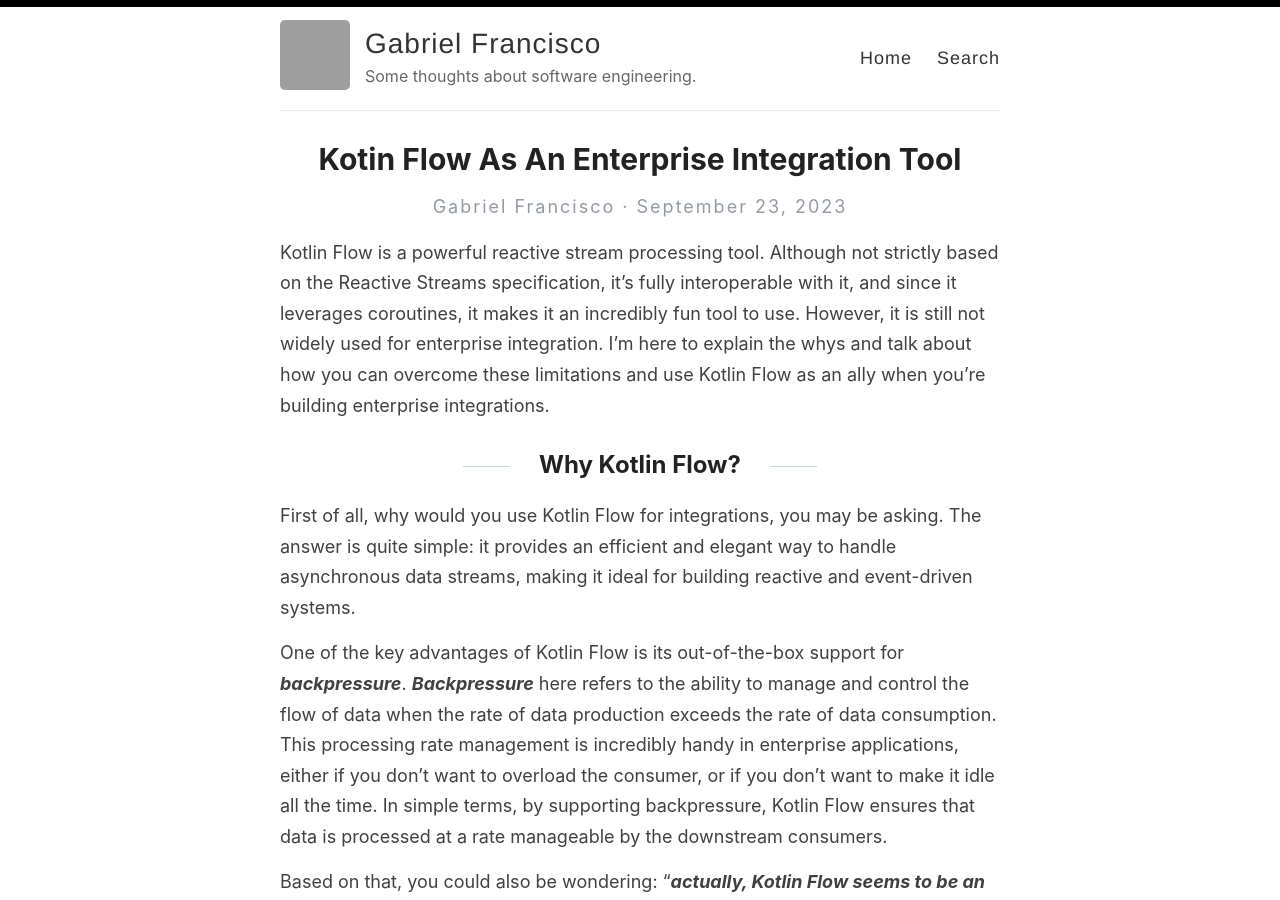
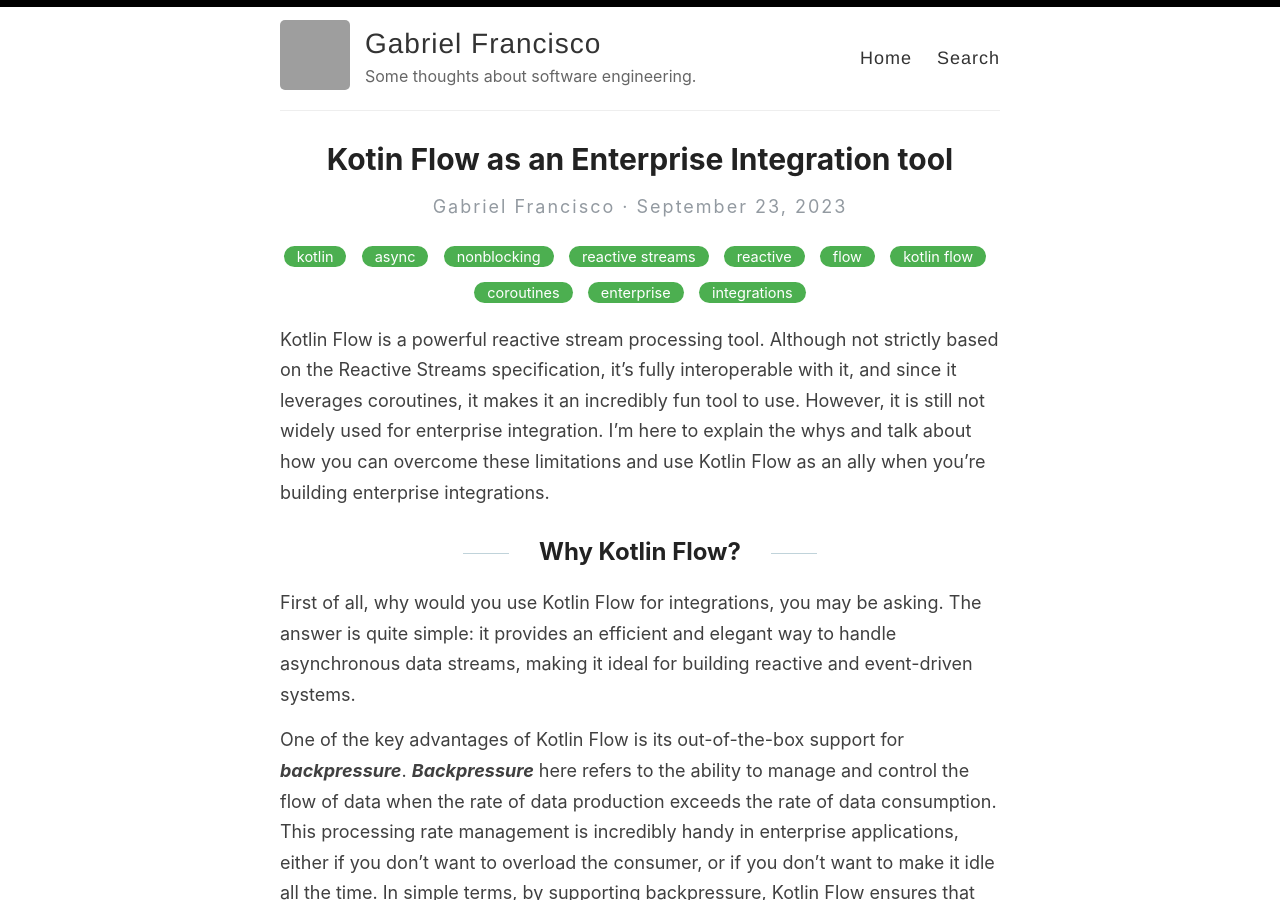
Before and after one commit to gabfssilva/gabfssilva.github.io, a Jekyll site: the page built from _posts/2023-09-23-kotin-flow-as-an-enterprise-integration-tool.md, in a window 1280 px wide and 900 px high. Built offline with Jekyll 4.4.1, drawn with Linux system fonts in a browser that asks for light colours; our own code applies the rules of GitHub Pages for plain Markdown files; grey boxes are pictures that could not be loaded.

Commit message:
Update 2023-09-23-kotin-flow-as-an-enterprise-integration-tool.md

```diff
--- a/_posts/2023-09-23-kotin-flow-as-an-enterprise-integration-tool.md
+++ b/_posts/2023-09-23-kotin-flow-as-an-enterprise-integration-tool.md
@@ -1,3 +1,9 @@
+---
+layout: post
+title: Kotin Flow as an Enterprise Integration tool
+categories: [kotlin, async, nonblocking, reactive streams, reactive, flow, kotlin flow, coroutines, enterprise, integrations]
+---
+
 Kotlin Flow is a powerful reactive stream processing tool. Although not strictly based on the Reactive Streams specification, it's fully interoperable with it, and since it leverages coroutines, it makes it an incredibly fun tool to use. However, it is still not widely used for enterprise integration. I'm here to explain the whys and talk about how you can overcome these limitations and use Kotlin Flow as an ally when you're building enterprise integrations.
 
 ## Why Kotlin Flow?
```
